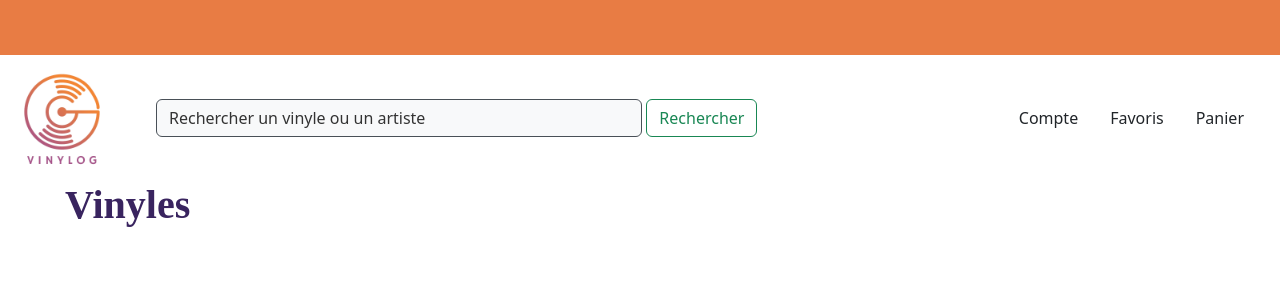
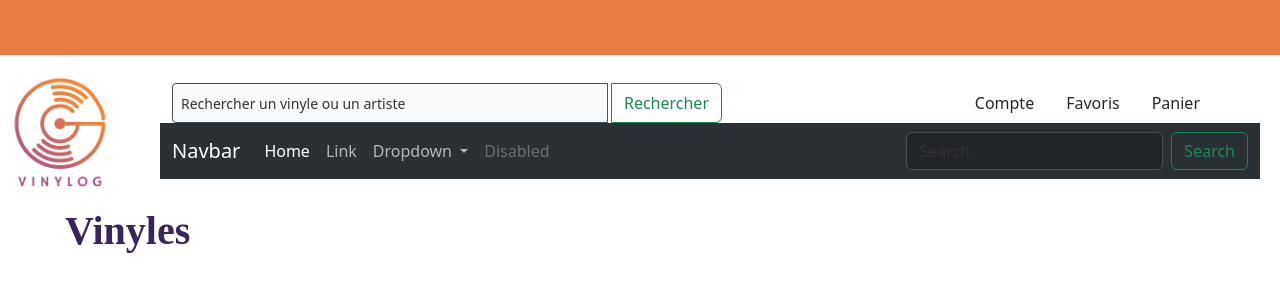
Before and after one commit to MaxMontouro/Vinylog, a PHP site: page / in a window 1280 px wide. Shown: the top 300 px of the page. Run offline with PHP 8.4, Linux system fonts and the light colour scheme; data that the repository does not hold is empty; some web fonts are replaced.

Commit message:
Update de la navbar et de l'affichage des vinyles

```diff
--- a/config/commandes.php
+++ b/config/commandes.php
@@ -129,7 +129,7 @@ function supprimerPanier($IDcdpanier){
 function afficher(){
     $data = [];
     if(require("connection.php")){
-        $req = $access->prepare("SELECT * FROM Vinyle JOIN Artiste ON Vinyle.IdVinyle = Artiste.Idartiste");
+        $req = $access->prepare("SELECT Vinyle.Nom AS nomVinyle, IMAGE.url, Artiste.Nom FROM Vinyle JOIN Illustrer ON Vinyle.IdVinyle = Illustrer.IdVinyle JOIN IMAGE ON Illustrer.IdImage = IMAGE.IdImage JOIN Artiste on Vinyle.IdArtiste = Artiste.IdArtiste");
 
         $req->execute();
 
--- a/index.php
+++ b/index.php
@@ -23,6 +23,7 @@ $cds = afficher();
 
     <link rel="stylesheet" href="https://fonts.googleapis.com/css2?family=Hammersmith+One&display=swap">
 
+    <link rel="stylesheet" href="https://fonts.googleapis.com/css2?family=Material+Symbols+Outlined:opsz,wght,FILL,GRAD@24,400,0,0" />
     <style>
       .bd-placeholder-img {
         font-size: 1.125rem;
@@ -119,62 +120,24 @@ $cds = afficher();
       .form-control::placeholder {
         color: #333;
       }
-
+      #menu-complet {
+            width: 100%;
+            padding: 20px; /* Vous pouvez ajuster la valeur du padding selon vos besoins */
+        }
     </style>
-
-
   </head>
 <body>
 
 
-
-
-
-
-
   <header data-bs-theme="dark">
-
-
     <nav class="navbar navbar-expand-lg navbar-dark bg-orange navbar-height">
       <div class="container-fluid">
-
         <button class="navbar-toggler" type="button" data-bs-toggle="collapse" data-bs-target="#navbarSupportedContent" aria-controls="navbarSupportedContent" aria-expanded="false" aria-label="Toggle navigation">
           <span class="navbar-toggler-icon"></span>
         </button>
-
         <div class="collapse navbar-collapse" id="navbarSupportedContent">
             <ul class="navbar-nav me-auto mb-2 mb-lg-0">
             <li class="nav-item">
-        </li>
-      </ul>
-    </div>
-
-  </div>
-</nav>
-
-
-<nav class="navbar navbar-expand-lg navbar-light bg-white">
-  <div class="container-fluid">
-    <a href="#" class="navbar-brand me-4">
-      <img src="./img/logo.png" width="100" height="100" style="margin-right: 20px;">
-    </a>
-
-    <form class="d-flex flex-grow-1 me-4 " role="search">
-  <input class="form-control me-1 flex-grow-1 bg-light text-dark" type="search" placeholder="Rechercher un vinyle ou un artiste">
-  <button class="btn btn-outline-success" type="submit">Rechercher</button>
-</form>
-
-
-    <div class="collapse navbar-collapse" id="navbarSupportedContent">
-      <ul class="navbar-nav ms-auto">
-        <li class="nav-item me-3">
-          <a class="nav-link text-dark" href="#">Compte</a>
-        </li>
-        <li class="nav-item me-3">
-          <a class="nav-link text-dark" href="#">Favoris</a>
-        </li>
-        <li class="nav-item me-3">
-          <a class="nav-link text-dark" href="#">Panier</a>
           </li>
         </ul>
         </div>
@@ -182,8 +145,78 @@ $cds = afficher();
 </nav>
 
 
+<div>
+  <nav class="navbar navbar-expand-lg navbar-light bg-white">
+    <a href="index.php">
+      <img src="./img/logo.png" width="120" height="120" style="margin-right: 20px;">
+    </a>
+  <div id="menu-complet">
+    <div class="container-fluid">
+      <form class="d-flex flex-grow-1 me-4" role="search">
+        <div style="max-width: 550px;" class="input-group">
+          <input class="form-control form-control-sm me-1 bg-light text-dark" type="search" placeholder="Rechercher un vinyle ou un artiste">
+          <button class="btn btn-outline-success" type="submit">Rechercher</button>
+    </div>
+    <div class="collapse navbar-collapse" id="navbarSupportedContent">
+        <ul class="navbar-nav ms-auto">
+            <li class="nav-item me-3">
+                <a class="nav-link text-dark" href="">Compte</a>
+            </li>
+            <li class="nav-item me-3">
+                <a class="nav-link text-dark" href="">Favoris</a>
+            </li>
+            <li class="nav-item me-3">
+                <a class="nav-link text-dark" href="">Panier</a>
+            </li>
+        </ul>
+    </div>
+  </form>
+</div>
 
 
+
+
+    <nav class="navbar navbar-expand-lg bg-body-tertiary">
+  <div class="container-fluid">
+    <a class="navbar-brand" href="#">Navbar</a>
+    <button class="navbar-toggler" type="button" data-bs-toggle="collapse" data-bs-target="#navbarSupportedContent" aria-controls="navbarSupportedContent" aria-expanded="false" aria-label="Toggle navigation">
+      <span class="navbar-toggler-icon"></span>
+    </button>
+    <div class="collapse navbar-collapse" id="navbarSupportedContent">
+      <ul class="navbar-nav me-auto mb-2 mb-lg-0">
+        <li class="nav-item">
+          <a class="nav-link active" aria-current="page" href="#">Home</a>
+        </li>
+        <li class="nav-item">
+          <a class="nav-link" href="#">Link</a>
+        </li>
+        <li class="nav-item dropdown">
+          <a class="nav-link dropdown-toggle" href="#" role="button" data-bs-toggle="dropdown" aria-expanded="false">
+            Dropdown
+          </a>
+          <ul class="dropdown-menu">
+            <li><a class="dropdown-item" href="#">Action</a></li>
+            <li><a class="dropdown-item" href="#">Another action</a></li>
+            <li><hr class="dropdown-divider"></li>
+            <li><a class="dropdown-item" href="#">Something else here</a></li>
+          </ul>
+        </li>
+        <li class="nav-item">
+          <a class="nav-link disabled" aria-disabled="true">Disabled</a>
+        </li>
+      </ul>
+      <form class="d-flex" role="search">
+        <input class="form-control me-2" type="search" placeholder="Search" aria-label="Search">
+        <button class="btn btn-outline-success" type="submit">Search</button>
+      </form>
+    </div>
+  </div>
+</nav>
+
+  </div>
+</nav>
+
+</div>
 
 
 </header>
@@ -197,70 +230,27 @@ $cds = afficher();
 
   <div class="album py-5">
     <div class="container">
-
-      <div class="row row-cols-1 row-cols-sm-2 row-cols-md-3 g-3">
-
-
+      <div class="row row-cols-1 row-cols-sm-2 row-cols-md-4 g-4">
 
         <?php foreach ($cds as $cd): ?>
             <div class="col">
-        <div class="card shadow-sm">
-            <title><?= $cd->nomCD ?></title>
-            <img src="<?= $cd->imagePochette ?>" alt="">
+                <div class="card shadow-sm" style="width: 18rem;">
+                    <title><?= $cd->Nom ?></title>
+                    <img src="<?= $cd->url ?>" class="card-img-top" alt="<?= $cd->Nom ?>">
                     <div class="card-body">
-                <p class="card-text"><strong><?= $cd->nomCD ?></p>
-                <p><?= $cd->alias ?></p>
-                <?= $cd->dateSortie ?></p></strong>
-                <div class="d-flex justify-content-between align-items-center">
-                    <form method="post">
-                        <input type="hidden" name="IDcd" value="<?= $cd->IDcd ?>">
-                        <input type="hidden" name="nomCD" value="<?= $cd->nomCD ?>">
-                        <input type="hidden" name="dateSortie" value="<?= $cd->dateSortie ?>">
-                        <input type="hidden" name="imagePochette" value="<?= $cd->imagePochette ?>">
-                        <input type="hidden" name="prix" value="<?= $cd->prix ?>">
-                        <button type="submit" class="btn btn-sm btn-outline-secondary" name="acheter">Acheter (panier)</button>
-                    </form>
-                    <small class="text-body-secondary"><?= $cd->prix ?> €</small>
-                </div>
+                        <h5 class="card-title"><?= $cd->nomVinyle ?></h5>
+                        <h6 class="card-title"><?= $cd->Nom ?></h6>
+                        <span class="material-symbols-outlined" style="position: absolute; bottom: 10px; right: 10px;  font-size: 30px;">favorite</span>
                       </div>
                 </div>
             </div>
         <?php endforeach; ?>
-
-
-
-
-<?php
-if (isset($_POST['acheter'])) {
-    if (
-        isset($_POST['IDcd']) &&
-        isset($_POST['nomCD']) &&
-        isset($_POST['dateSortie']) &&
-        isset($_POST['imagePochette']) &&
-        isset($_POST['prix'])
-    ) {
-        try {
-            $IDcdAjout = $_POST['IDcd'];
-            $nomCdAjout = $_POST['nomCD'];
-            $dateSortieAjout = $_POST['dateSortie'];
-            $imagePochetteAjout = $_POST['imagePochette'];
-            $prixAjout = $_POST['prix'];
-
-            ajouterPanier($IDcdAjout, $nomCdAjout, $dateSortieAjout, $imagePochetteAjout, $prixAjout);
-        } catch (Exception $e) {
-            echo $e->getMessage();
-        }
-    }
-}
-
-?>
-
-
       </div>
     </div>
   </div>
 
 
+
 </main>
     </body>
 </html>
```
Also changed, not shown: README.md. Lines whose indentation alone changed are shown as unchanged.
